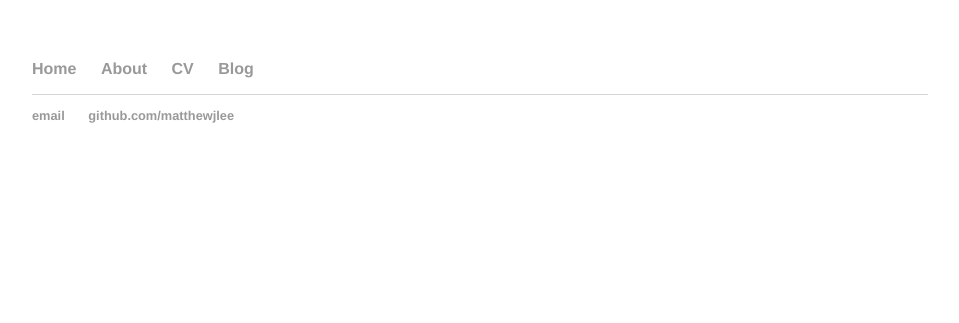
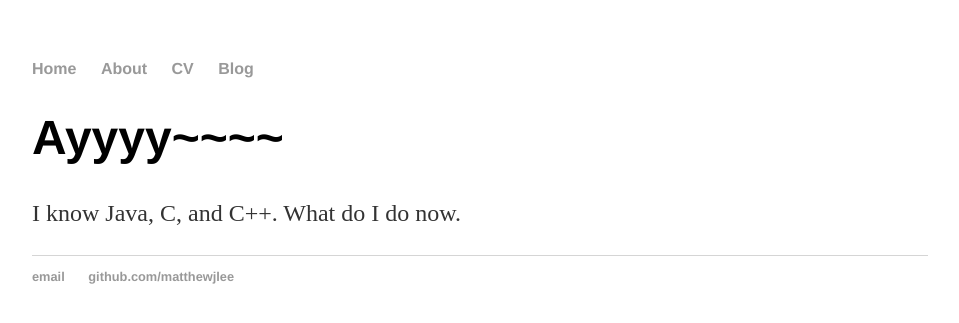
Before and after one commit to matthewjlee/matthewjlee.github.io, a Jekyll site: the page built from about/index.html, in a window 1280 px wide. Shown: the top 323 px of the page, without its empty margins (160-1119 px from the left). Built offline with Jekyll 4.4.1, drawn with Linux system fonts in a browser that asks for light colours.

Commit message:
first draft of about section

```diff
--- a/about/index.html
+++ b/about/index.html
@@ -3,3 +3,6 @@ layout: default
 title: Matthew Lee, CSE
 ---
 <div class="intro">
+	<h1>Ayyyy~~~~</h1>
+	<p>I know Java, C, and C++. What do I do now. </p>
+</div><!-- /.intro -->
```
